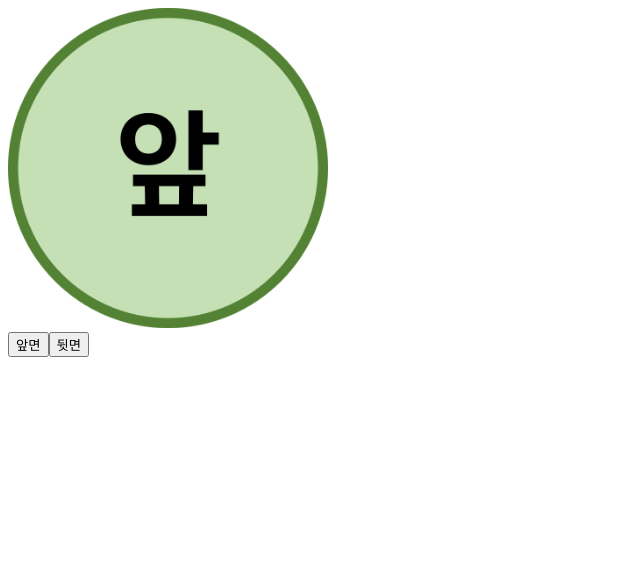
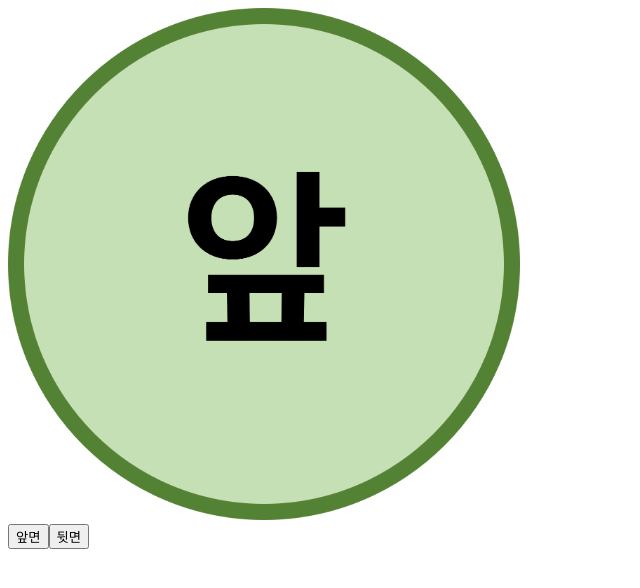
Before and after one commit to heartslots/CoinToss, a plain HTML site: page index.html in a window 1280 px wide. Shown: the whole page, without its empty margins (0-640 px from the left). Drawn offline with Linux system fonts and the light colour scheme.

Commit message:
Update style.css

```diff
--- a/style.css
+++ b/style.css
@@ -6,3 +6,10 @@ img {
     height: 40vh;
     width: 40vh;
 }
+
+@media screen and (min-width: 1000px) {
+    img {
+        height: 40vw;
+        width: 40vw;
+    }
+}
```
